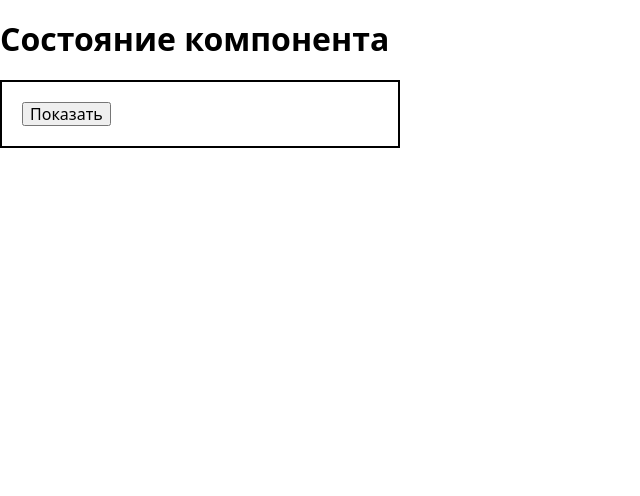
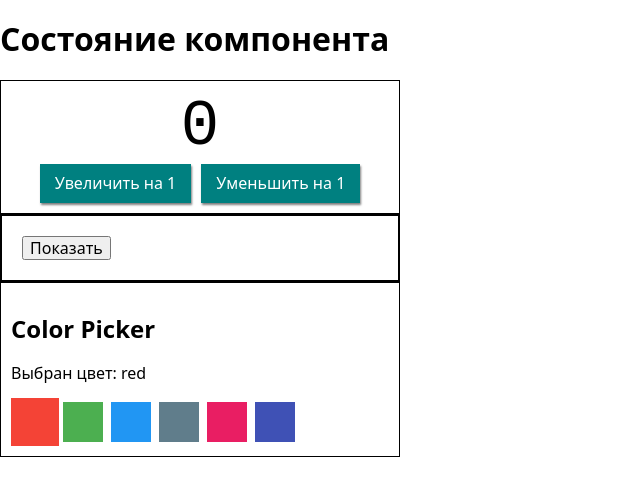
Before and after one commit to AlexSytsenko/react-test, a React (Create React App) app: page / in a window 1280 px wide. Shown: the top 496 px of the page, without its empty margins (0-640 px from the left). Built offline with nearby package versions, Linux system fonts and the light colour scheme.

Commit message:
add ColorPicker component

```diff
--- a/src/App.js
+++ b/src/App.js
@@ -1,15 +1,27 @@
 import React from 'react';
-import Counter from './components/Counter/Counter';
+import Counter from './components/Counter';
 import Dropdown from './components/Dropdown/Dropdown';
+import ColorPicker from './components/ColorPicker';
+
+const colorPickerOptions = [
+  { label: 'red', color: '#F44336' },
+  { label: 'green', color: '#4CAF50' },
+  { label: 'blue', color: '#2196F3' },
+  { label: 'grey', color: '#607D8B' },
+  { label: 'pink', color: '#E91E63' },
+  { label: 'indigo', color: '#3F51B5' },
+];
 
 const App = () => {
   return (
     <>
       <h1>Состояние компонента</h1>
 
-      {/* <Counter /> */}
+      <Counter />
 
       <Dropdown />
+
+      <ColorPicker options={colorPickerOptions} />
     </>
   );
 };
--- /dev/null
+++ b/src/components/ColorPicker/ColorPicker.css
@@ -0,0 +1,25 @@
+.ColorPicker {
+  width: 400px;
+  padding: 10px;
+  border: 1px solid black;
+}
+
+.ColorPicker__title {
+  line-height: 1.3;
+}
+
+.ColorPicker__option {
+  display: inline-block;
+  width: 40px;
+  height: 40px;
+  margin: 4px;
+  border: none;
+  outline: none;
+  cursor: pointer;
+
+  transition: transform 250ms linear;
+}
+
+.ColorPicker__option--active {
+  transform: scale(1.2);
+}
--- /dev/null
+++ b/src/components/ColorPicker/index.jsx
@@ -0,0 +1,49 @@
+import React, { Component } from 'react';
+import './ColorPicker.css';
+
+class ColorPicker extends Component {
+  state = {
+    activeOptionIdx: 0,
+  };
+
+  setActiveIdx = index => {
+    this.setState({ activeOptionIdx: index });
+  };
+
+  makeOptionClassName = index => {
+    const optionClasses = ['ColorPicker__option'];
+
+    if (index === this.state.activeOptionIdx) {
+      optionClasses.push('ColorPicker__option--active');
+    }
+
+    return optionClasses.join(' ');
+  };
+
+  render() {
+    const { activeOptionIdx } = this.state;
+    const { options } = this.props;
+    const { label } = options[activeOptionIdx];
+
+    return (
+      <div className="ColorPicker">
+        <h2 className="ColorPicker__title">Color Picker</h2>
+        <p>Выбран цвет: {label}</p>
+        <div>
+          {this.props.options.map(({ label, color }, index) => {
+            return (
+              <button
+                key={label}
+                className={this.makeOptionClassName(index)}
+                style={{ backgroundColor: color }}
+                onClick={() => this.setActiveIdx(index)}
+              ></button>
+            );
+          })}
+        </div>
+      </div>
+    );
+  }
+}
+
+export default ColorPicker;
--- a/src/components/Counter/Counter.jsx
+++ b/src/components/Counter/index.jsx
@@ -32,9 +32,11 @@
   };
 
   render() {
+    const { value } = this.state;
+
     return (
       <div className="Counter">
-        <span className="Counter__value">{this.state.value}</span>
+        <span className="Counter__value">{value}</span>
 
         {/* <div className="Counter__controls">
             <button type="button" onClick={this.handleIncrement}>
--- a/src/components/Dropdown/Dropdown.jsx
+++ b/src/components/Dropdown/Dropdown.jsx
@@ -13,6 +13,8 @@
   };
 
   render() {
+    const { visible } = this.state;
+
     return (
       <div className="Dropdown">
         <button
@@ -20,12 +22,10 @@
           className="Dropdown__toggle"
           onClick={this.toggle}
         >
-          {this.state.visible ? 'Скрыть' : 'Показать'}
+          {visible ? 'Скрыть' : 'Показать'}
         </button>
 
-        {this.state.visible && (
-          <div className="Dropdown__menu">Выпадающее меню</div>
-        )}
+        {visible && <div className="Dropdown__menu">Выпадающее меню</div>}
       </div>
     );
   }
```
Lines whose indentation alone changed are shown as unchanged.
